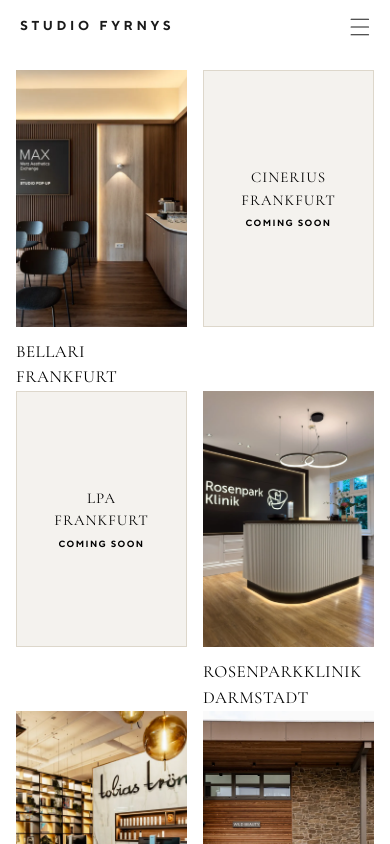
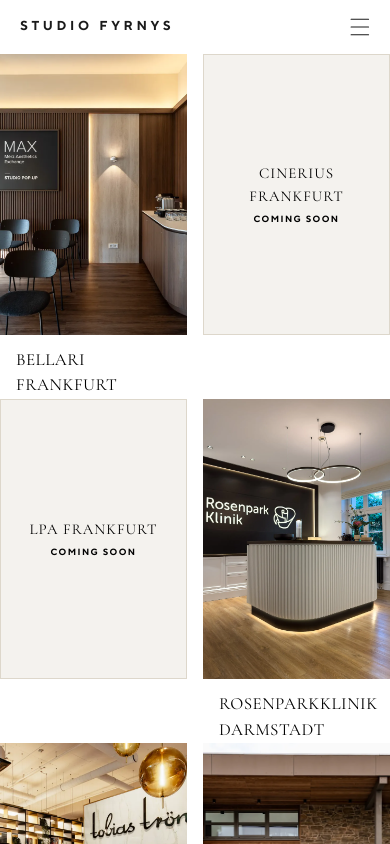
Before and after one commit to dionisbegaj10-cpu/studio-fyrnys-website, a Next.js app: page /projekte in a window 390 px wide. Shown: the top 844 px of the page. Built offline with nearby package versions, Linux system fonts and the light colour scheme.

Commit message:
Remove outer padding so mobile project images touch screen edges
Co-Authored-By: Claude Sonnet 5 <noreply@anthropic.com>

```diff
--- a/src/app/globals.css
+++ b/src/app/globals.css
@@ -235,7 +235,7 @@ body {
     transform: none !important;
     overflow: visible !important;
     background: #fff !important;
-    padding: 16px !important;
+    padding: 0 !important;
   }
   .il-item {
     grid-column: span 2 !important;
@@ -269,6 +269,7 @@ body {
     text-transform: uppercase;
     color: #000;
     margin-top: 12px;
+    padding: 0 16px;
     text-align: left;
   }
 }
```
